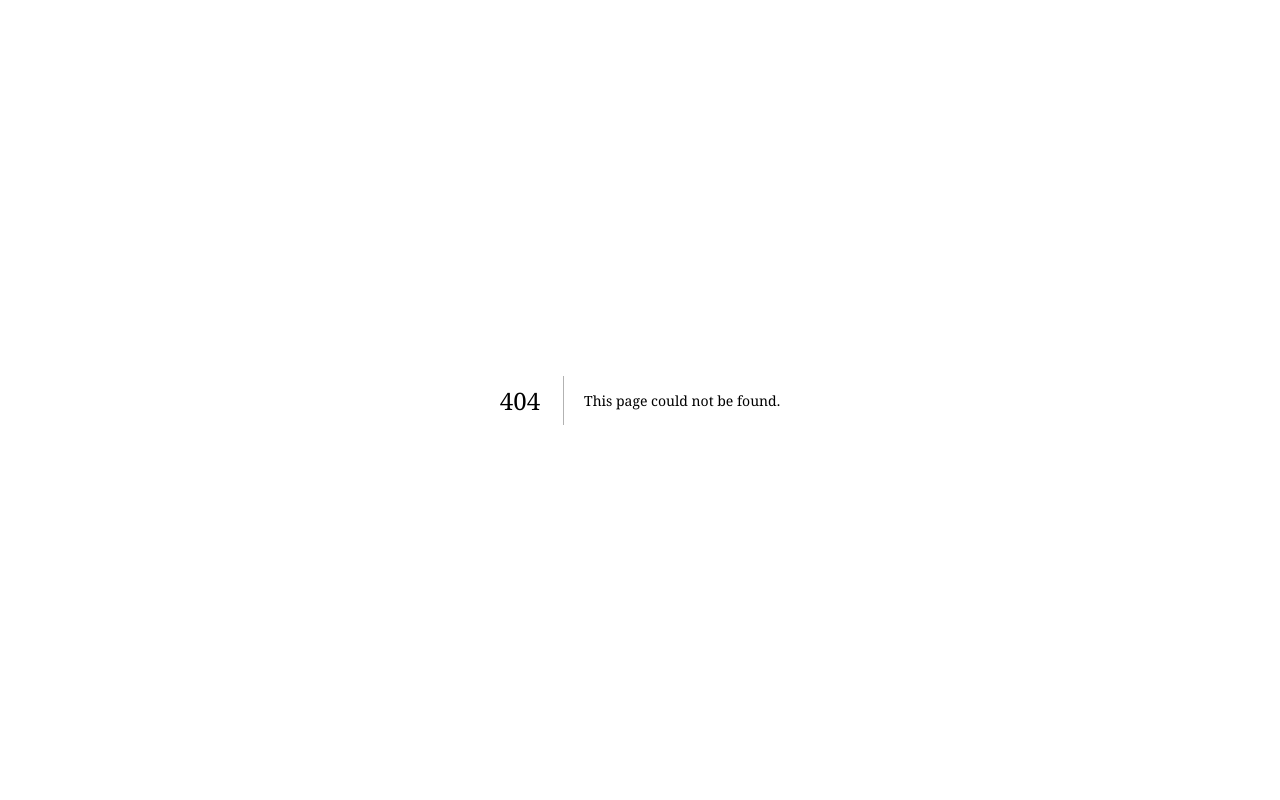
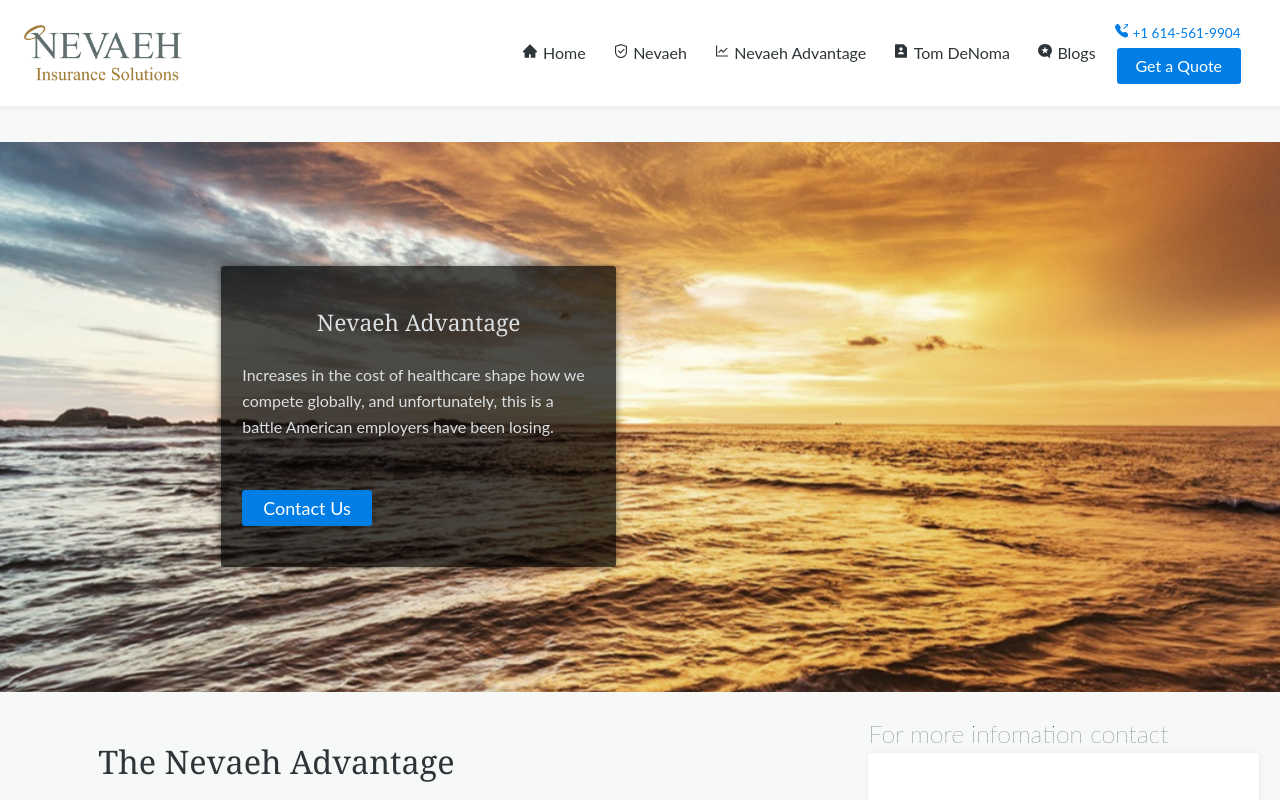
Before and after one commit to DanielSerio/nevaeh, a Next.js app: page /nevaeh-advantage in a window 1280 px wide. Before the commit this address had no page. Built offline with nearby package versions, Linux system fonts and the light colour scheme.

Commit message:
added nevaeh advantage page

```diff
--- /dev/null
+++ b/components/Aside/Aside.tsx
@@ -0,0 +1,25 @@
+import React from 'react';
+import { MdMail, MdPhone } from 'react-icons/md';
+import LinkButton from '../controls/LinkButton';
+
+export default function Aside() {
+  return (
+    <aside className="aside">
+      <section className="aside-container">
+        <span className="text-large">For more infomation contact</span>
+        <address>
+          <h1>Tom DeNoma</h1>
+          <h2 className="p">President & CEO</h2>
+          <a href="tel:+16145619904">
+            <span className="icon"><MdPhone /></span>
+            <span className="text">614 561 9904</span>
+          </a>
+          <a href="mailto:tom.denoma@nevaehinsurance.com">
+            <span className="icon"><MdMail /></span>
+            <span className="text">tom.denoma@nevaehinsurance.com</span>
+          </a>
+        </address>
+      </section>
+    </aside>
+  );
+}
--- a/components/Hero/Hero.tsx
+++ b/components/Hero/Hero.tsx
@@ -9,8 +9,8 @@
   const { url, children, scrolltop, ...props } = Props
   const styles = {
     backgroundImage: `url(${url})`,
-    transform: `translateZ(-${200 + (scrolltop / 2)}px) translateY(-${scrolltop / 6}px)`,
-    filter: `grayscale(30%) sepia(${(scrolltop || 1) / 300})`
+    //transform: `translateZ(-${200 + (scrolltop / 6)}px)`,
+    filter: `grayscale(${30 + (Math.floor(scrolltop || 1) / 8)}%) blur(${scrolltop / 60}px)`
   }
   return (
     <div className="hero" {...props}>
--- /dev/null
+++ b/hooks/use-page-scroll.tsx
@@ -0,0 +1,12 @@
+import { useState, UIEvent } from "react"
+
+export default function usePageScroll() {
+  const [scrolltop, setScrolltop] = useState<number>(0)
+
+  function onScroll(e: UIEvent) {
+    const { scrollTop } = e.target as HTMLDivElement
+    if (scrollTop <= 600) setScrolltop(scrollTop)
+  }
+
+  return { onScroll, scrolltop }
+}
--- /dev/null
+++ b/pages/nevaeh-advantage.tsx
@@ -0,0 +1,72 @@
+
+import Head from 'next/head'
+import { UIEvent, useState } from 'react'
+import Aside from '../components/Aside/Aside'
+import Content from '../components/Content/Content'
+import LinkButton from '../components/controls/LinkButton'
+import Figure from '../components/Figure/Figure'
+import Footer from '../components/Footer/Footer'
+import Header from '../components/Header/Header'
+import Hero from '../components/Hero/Hero'
+import Page from '../components/Page/Page'
+import PageBlock from '../components/Page/PageBlock'
+import usePageScroll from '../hooks/use-page-scroll'
+
+export default function NevaehAdvantage() {
+  const { onScroll, scrolltop } = usePageScroll()
+
+  //TODO: SEO
+  return (
+    <Page className='sidebar' onScroll={onScroll}>
+      <Head>
+        <title>Nevaeh Insurance</title>
+        <meta name="description" content="Nevaeh Insurance" />
+        <link rel="icon" href="/favicon.ico" />
+      </Head>
+      <Header />
+      <Hero url="/beach.jpg" scrolltop={scrolltop}>
+        <div className="hero-box">
+          <h1 className="h4" style={{ textAlign: 'center' }}>Nevaeh Advantage</h1>
+          <p className="text-small" style={{ maxWidth: '38ch', marginBottom: '2.76rem' }}>
+            Increases in the cost of healthcare shape how we compete globally,
+            and unfortunately, this is a battle American employers have
+            been losing.</p>
+          <LinkButton href="/contact">Contact Us</LinkButton>
+        </div>
+      </Hero>
+      <Content>
+        <PageBlock>
+          <h1>The Nevaeh Advantage</h1>
+          <h2 className="p">Increases in the cost of healthcare
+            shape how we compete globally, and unfortunately, this is
+            a battle American employers have been losing.</h2>
+          <p>Our mission at Nevaeh is to provide solutions that impact
+            cost, drive better outcomes, and engage employees to make
+            better health care choices.</p>
+          <p>We have developed products in the following areas that
+            deliver more efficient and effective healthcare solutions:</p>
+          <ul className="developed-products-list">
+            <li>Fully Insured PBM Carveout</li>
+            <li>Stop-Loss</li>
+            <li>Accident & Supplemental Medical</li>
+          </ul>
+          <p>These products have their own distinct advantages, but in tandem,
+            provide a leveraging effect we call the <b>Nevaeh Advantage.</b></p>
+          <p>These products/solutions are driven by Nevaeh & Markel
+            Insurance and powered by the technical expertise of
+            our partners:</p>
+          <h4 className="p">
+            <strong>
+              Nevaeh is looking for Brokers/Consultants and Employers</strong>
+            that want to leverage government tax deductions to the max,
+            obtain better discounts and provide more innovative plan design
+            options to mitigate increasing Healthcare cost for
+            employers and employees.
+          </h4>
+        </PageBlock>
+      </Content>
+      <Aside />
+      <Footer />
+    </Page>
+  )
+}
--- a/styles/component/tab-content/_header.scss
+++ b/styles/component/tab-content/_header.scss
@@ -31,6 +31,8 @@
         border-color: accent(100, 45);
         background-color: accent(100, 45);
         color: white;
+        font-weight: 700;
+        text-shadow: 0 0 0 black;
       }
 
       &:not(.active):hover {
--- /dev/null
+++ b/styles/core/layout/_aside.scss
@@ -0,0 +1,44 @@
+.aside {
+  padding: 2ch;
+  margin-bottom: 2.76rem;
+
+  address {
+    background: white;
+    font-style: normal;
+    display: grid;
+    grid-template-columns: auto 1fr;
+    align-items: center;
+    justify-content: flex-start;
+    padding: 2ch;
+    border-radius: 3px;
+    box-shadow: 0 0 6px -1px rgba(0,0,0,0.1);
+
+    h2 {
+      grid-row: 1;
+      grid-column: 2;
+      font-size: 0.68rem;
+    }
+
+    h1 { font-size: 1.2rem; }
+
+    h1,
+    h2 {
+      line-height: 2.76rem;
+      margin: 1.38rem auto;
+      text-align: left;
+    }
+
+    a {
+      font-size: 0.8rem;
+      line-height: 2rem;
+      grid-column: 1;
+
+      .icon { margin: 0 1ch; }
+    }
+  }
+
+  .text-large {
+    font-weight: 200;
+    font-size: 1.38rem;
+  }
+}
--- a/styles/core/layout/_index.scss
+++ b/styles/core/layout/_index.scss
@@ -3,3 +3,4 @@
 @import './page';
 @import './page-block';
 @import './footer-block';
+@import './aside';
--- a/styles/core/layout/_page.scss
+++ b/styles/core/layout/_page.scss
@@ -13,4 +13,40 @@
 
     & > .content { flex: 1; }
   }
+
+  &.sidebar {
+    display: grid;
+    grid-template-columns: 1fr;
+  }
 }
+
+
+@media screen and (min-width: 800px) {
+  .page.sidebar {
+    padding-top: calc($header-height + 2rem);
+    grid-template-columns: 1fr auto;
+    column-gap: 2ch;
+
+    header,
+    footer,
+    .hero { grid-column: 1 / 3; }
+
+    header { grid-row: 1; }
+    footer { grid-row: 3; }
+
+    .aside-container {
+      height: 100%;
+    }
+
+    .aside{
+      margin-bottom: 0;
+      position: relative;
+
+      address {
+        position: sticky;
+        right: 2ch;
+        top: 2ch;
+      }
+    }
+  }
+}
```
Also changed, not shown: pages/index.tsx (+2 -6 lines), pages/nevaeh.tsx (+4 -11 lines).
